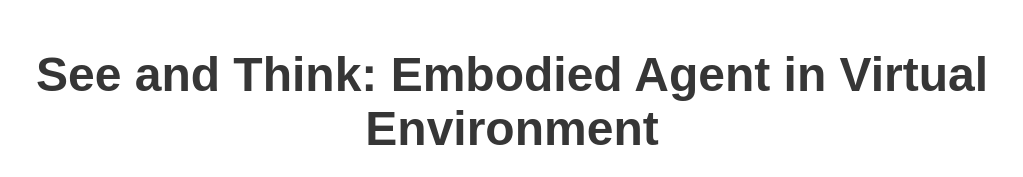
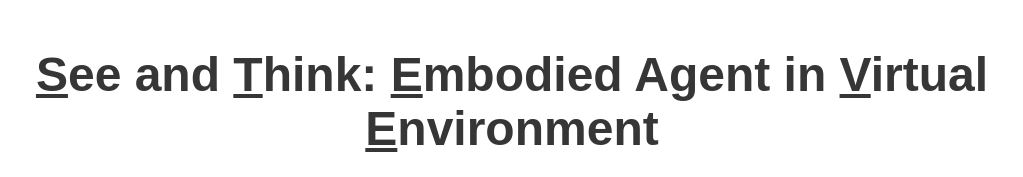
Before and after one commit to rese1f/STEVE, a plain HTML site: page index.html in a window 1280 px wide. Shown: the top 177 px of the page, without its empty margins (128-1151 px from the left). Drawn offline with nearby package versions, Linux system fonts and the light colour scheme; some icons are missing; a web font is replaced by a local one.

Commit message:
Update index.html

```diff
--- a/index.html
+++ b/index.html
@@ -23,7 +23,7 @@
   <meta name="keywords" content="KEYWORDS SHOULD BE PLACED HERE">
   <meta name="viewport" content="width=device-width, initial-scale=1">
 
-  <title><u>S</u>ee and <u>T</u>hink: <u>E</u>mbodied Agent in <u>V</u>irtual <u>E</u>nvironment</title>
+  <title>See and Think: Embodied Agent in Virtual Environment</title>
   <link rel="icon" type="image/x-icon" href="static/images/favicon.ico">
   <link href="https://fonts.googleapis.com/css?family=Google+Sans|Noto+Sans|Castoro"
   rel="stylesheet">
@@ -51,7 +51,7 @@
       <div class="container is-max-desktop">
         <div class="columns is-centered">
           <div class="column has-text-centered">
-            <h1 class="title is-1 publication-title">See and Think: Embodied Agent in Virtual Environment</h1>
+            <h1 class="title is-1 publication-title"><u>S</u>ee and <u>T</u>hink: <u>E</u>mbodied Agent in <u>V</u>irtual <u>E</u>nvironment</h1>
             <div class="is-size-5 publication-authors">
               <!-- Paper authors -->
               <span class="author-block">
```
